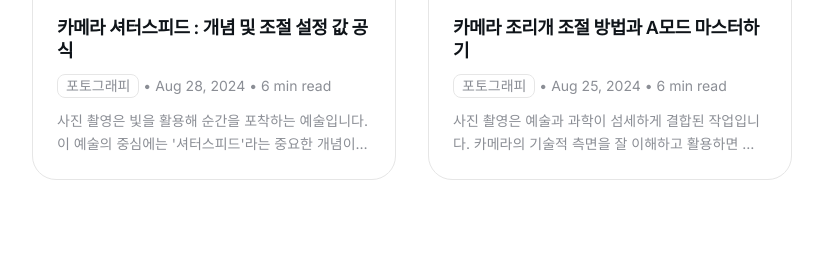
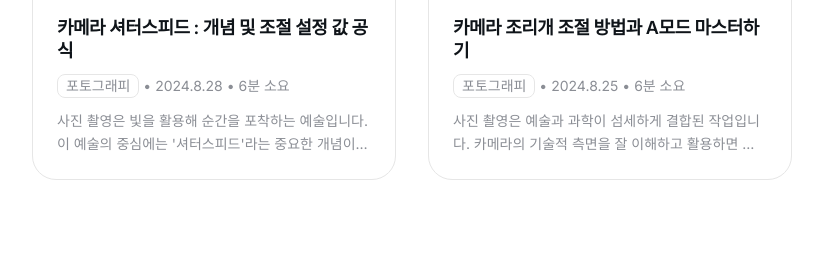
Before and after one commit to meta-blog/meta-blog.github.io, a Jekyll site: the page built from _pages/tags.html, in a window 1280 px wide, cut to the strip 763-1025 px from the top of the page. Shown: the whole strip, without its empty margins (228-1051 px from the left). Built offline with Jekyll 4.4.1, drawn with Linux system fonts in a browser that asks for light colours.

Commit message:
Update article.html

```diff
--- a/_includes/article.html
+++ b/_includes/article.html
@@ -21,16 +21,16 @@
       </div>
       &nbsp;&bull;&nbsp;
       {% endif %}
-      <time class="article__date" datetime="{{ post.date | date_to_xmlschema }}">{% assign date_format = site.minima.date_format | default: "%b %-d, %Y" %}{{ post.date | date: date_format }}</time>
+      <time class="article__date" datetime="{{ post.date | date_to_xmlschema }}">{% assign date_format = site.minima.date_format | default: "%Y.%-m.%-d" %}{{ post.date | date: date_format }}</time>
       {% assign words = post.content | number_of_words %}
       {% if words >= 1 %}
         &nbsp;&bull;&nbsp;
         <span class="article__minutes">
           {% assign words = post.content | number_of_words %}
           {% if words < 360 %}
-            1 min read
+            1분 소요
           {% else %}
-            {{ words | divided_by:180 }} min read
+            {{ words | divided_by:180 }}분 소요
           {% endif %}
         </span>
       {% endif %}
```
